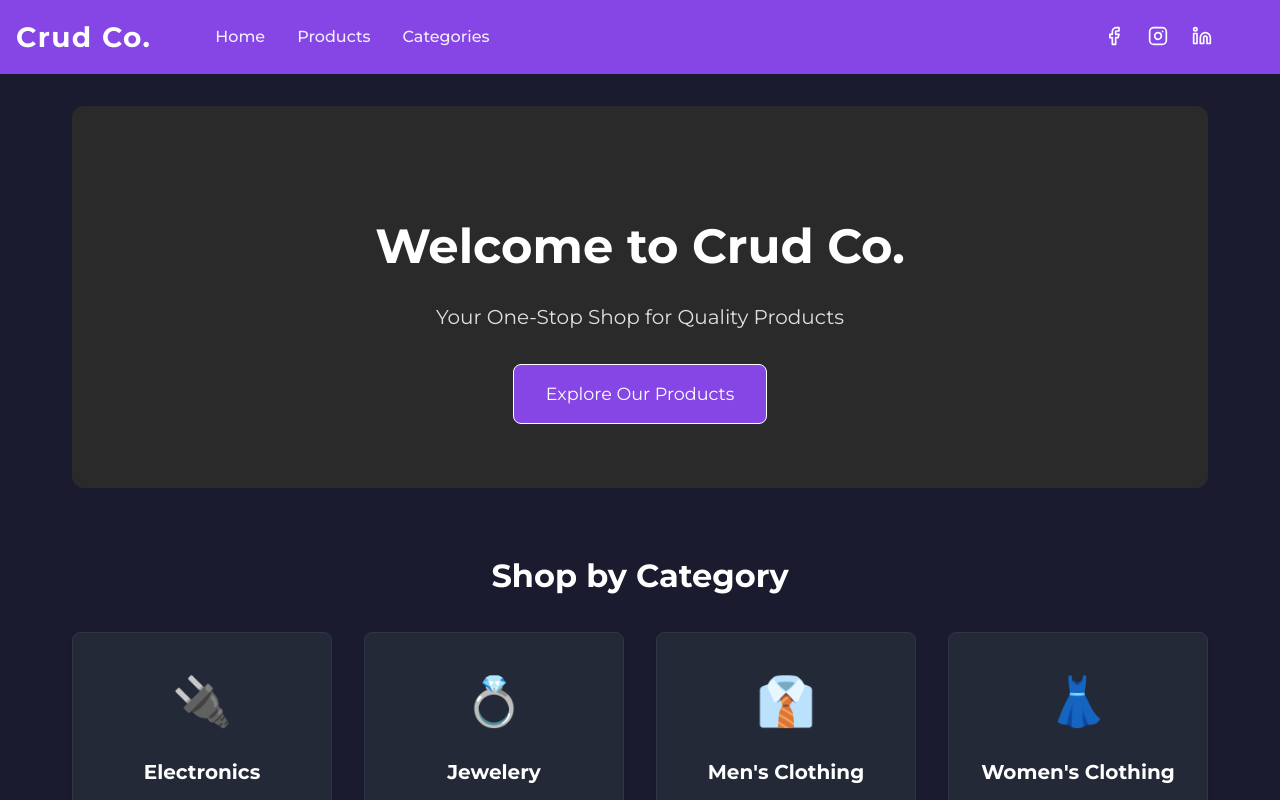
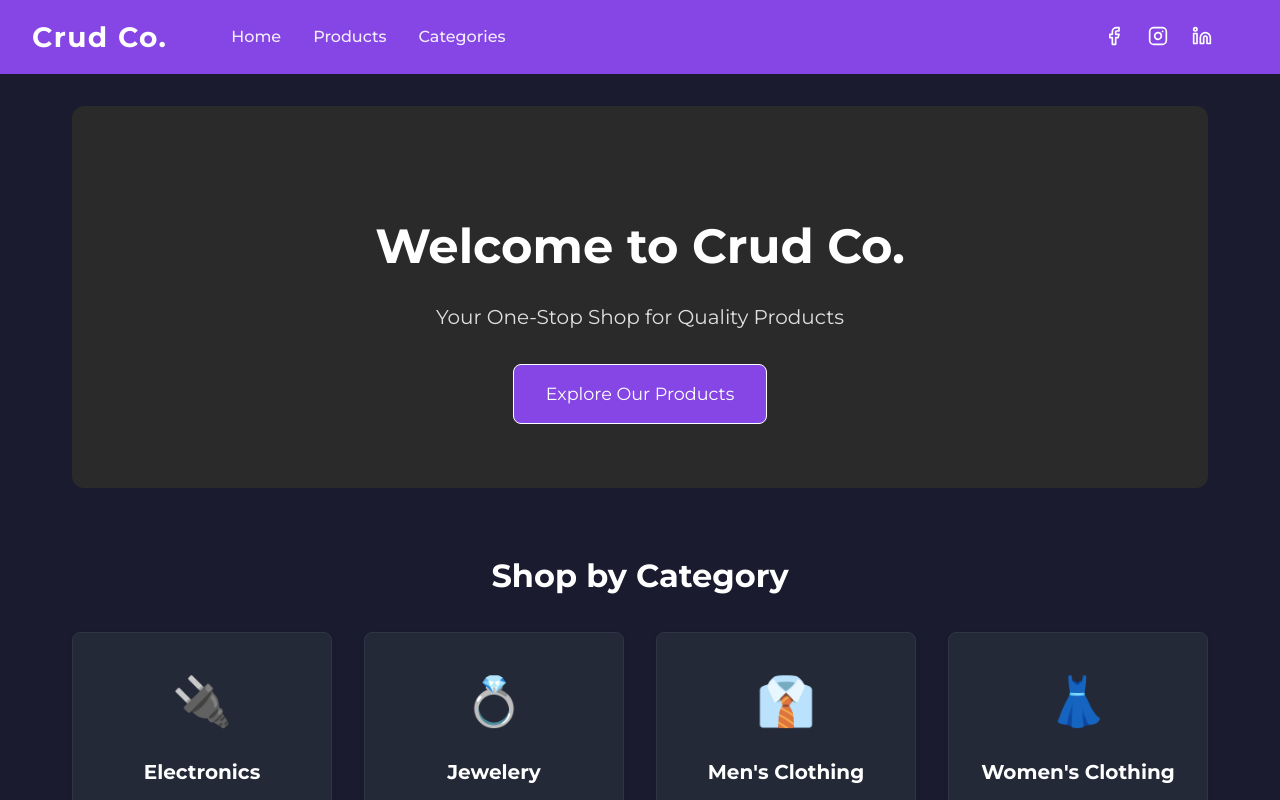
Before and after one commit to JChurch95/crudco, a React (Vite) app: page / in a window 1280 px wide. Shown: the top 800 px of the page. Built offline with nearby package versions, Linux system fonts and the light colour scheme; a web font is replaced by a local one.

Commit message:
changed logo placement in nav bar

```diff
--- a/src/components/NavBar.module.css
+++ b/src/components/NavBar.module.css
@@ -32,7 +32,7 @@
     font-weight: 700;
     letter-spacing: 0.05em;
     margin-right: 4rem;
-    margin-left: -1rem;
+    margin-left: 0rem;
   }
 
   .navLinks {
```
